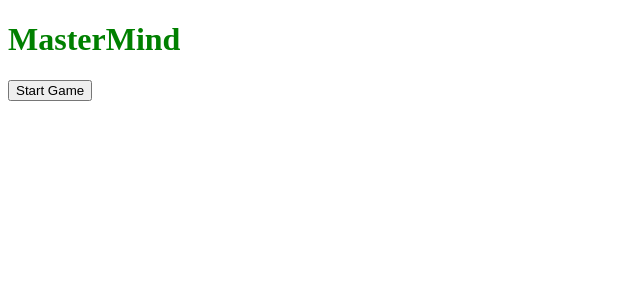
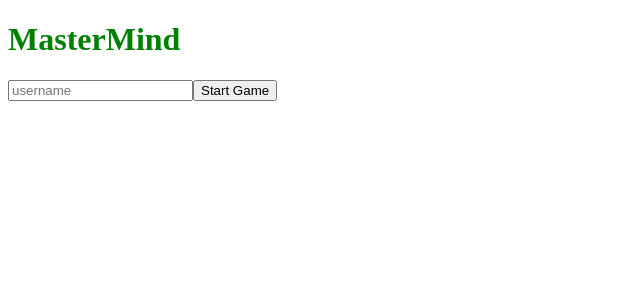
Before and after one commit to lundas/mastermind, a React app: page / in a window 1280 px wide. Shown: the top 300 px of the page, without its empty margins (0-640 px from the left). Built offline with nearby package versions, Linux system fonts and the light colour scheme.

Commit message:
added username input in prep for high score implementation

```diff
--- a/client/src/components/App.jsx
+++ b/client/src/components/App.jsx
@@ -31,13 +31,18 @@ export default function App() {
         </>
       ) : (
         <>
+          <form>
+            <input name="username" placeholder="username"></input>
             <button type="button" onClick={(e) => {
               e.preventDefault();
+              let username = document.querySelector('input').value || 'anon';
+              console.log('username: ', username);
               setGameStarted(true);
               startGame()
                 .then((result) => {setGameId(result.data.gameId)})
                 .catch((err) => console.error('startGame error: ', err));
             }}>Start Game</button>
+          </form>
         </>
       )
     }
```
Lines whose indentation alone changed are shown as unchanged.
